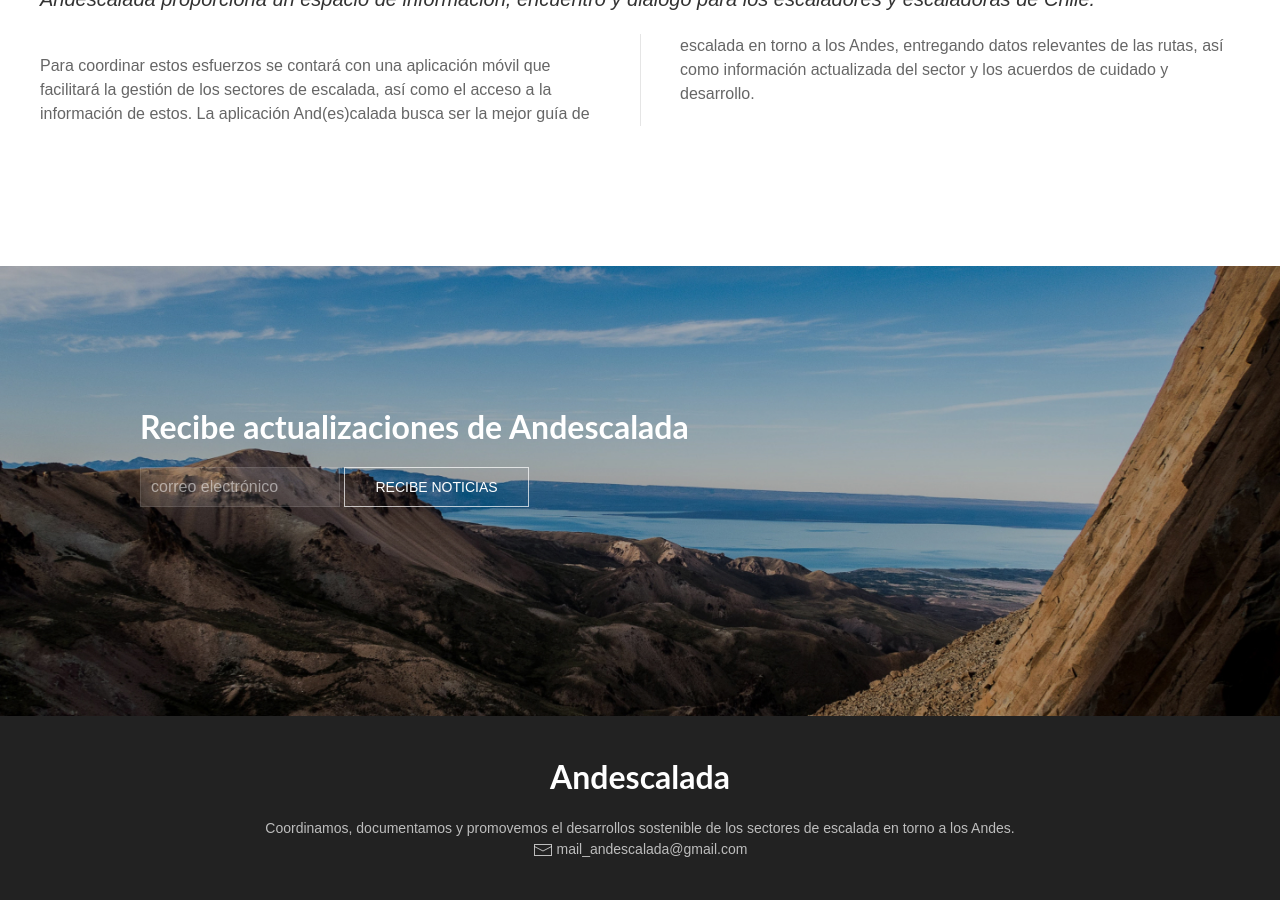
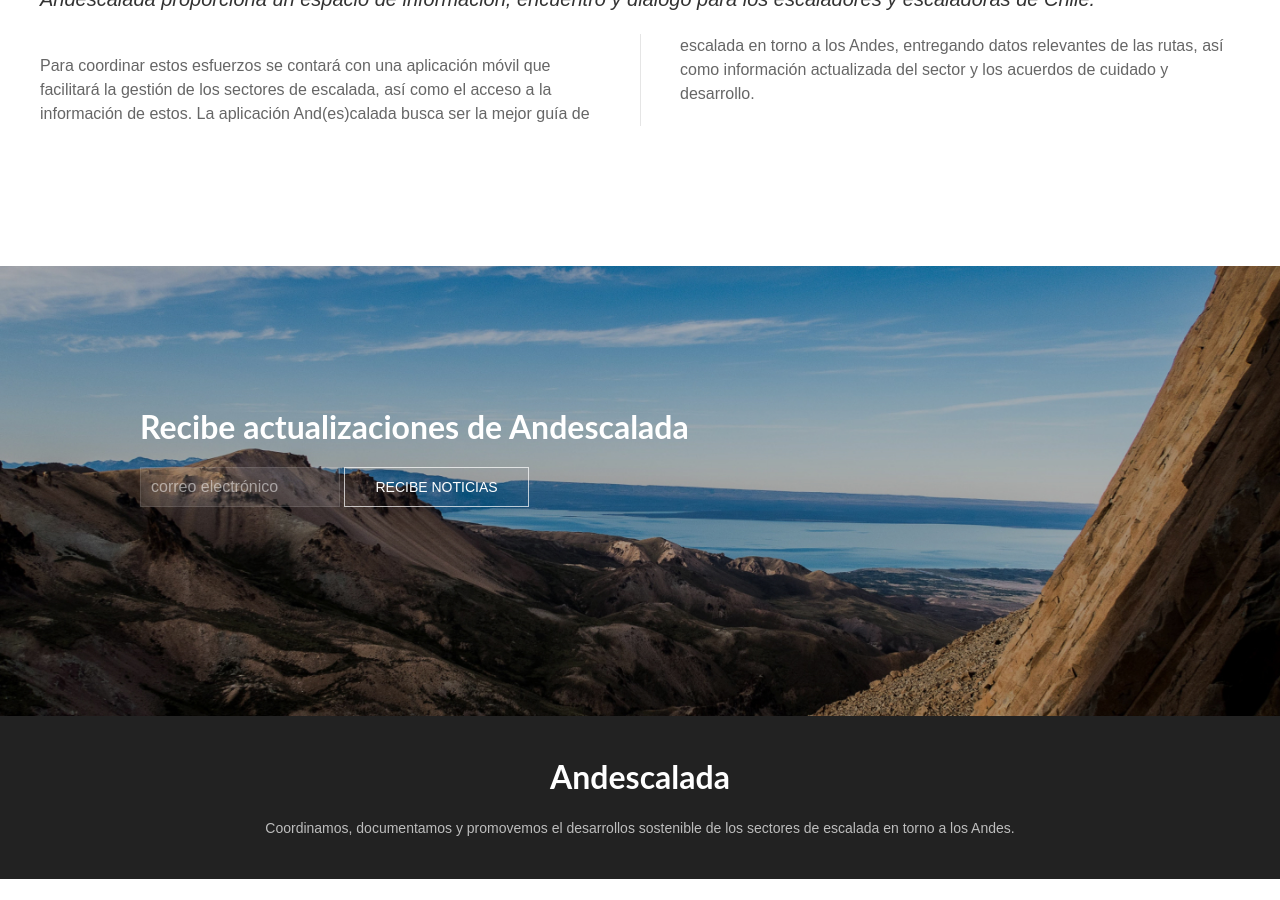
Before and after one commit to Andescalada/andescalada_landing, a Jekyll site: the page built from index.markdown, in a window 1280 px wide and 900 px high, scrolled down 2967 px. Built offline with Jekyll 4.4.1, drawn with Linux system fonts in a browser that asks for light colours; nearby versions of some CDN libraries; after the commit the page ends 3846 px from its top, so only the background shows below that.

Commit message:
mail deleted in footer

```diff
--- a/_data/members.yml
+++ b/_data/members.yml
@@ -23,6 +23,6 @@
   position: Vicepresidenta directorio
   bio: "Ingeniera Civil Industrial, mención mecánica. Magister en Ciencias de la Ingeniería. Guia Instructora de escalada deportiva de la ENAM y miembro de la ACGM. Enamorada de la escalada desde el 2012 con ascensiones en Chile, Bolivia, Ecuador, Argentina y USA.  "
   linkedin: 'https://www.linkedin.com/in/natalia-bugedo-caroca-746b555b/'
-  website: 'www.instagram.com/lineasandinas'
+  website: 'https://www.instagram.com/lineasandinas'
   instagram: 'https://www.instagram.com/natbugedo/'
   photo: 'nati.png'
--- a/_includes/footer.html
+++ b/_includes/footer.html
@@ -5,7 +5,7 @@
     <h2> Andescalada </h2>
 
     <p class="uk-margin-small-top uk-animation-fade uk-text-small uk-text-center">Coordinamos, documentamos y promovemos el desarrollos sostenible de los sectores de escalada en torno a los Andes.<br>
-      <span uk-icon="icon: mail"></span> mail_andescalada@gmail.com <br>
+      <!-- <span uk-icon="icon: mail"></span> mail_andescalada@gmail.com <br> -->
     </p>
 
   </div>
```
